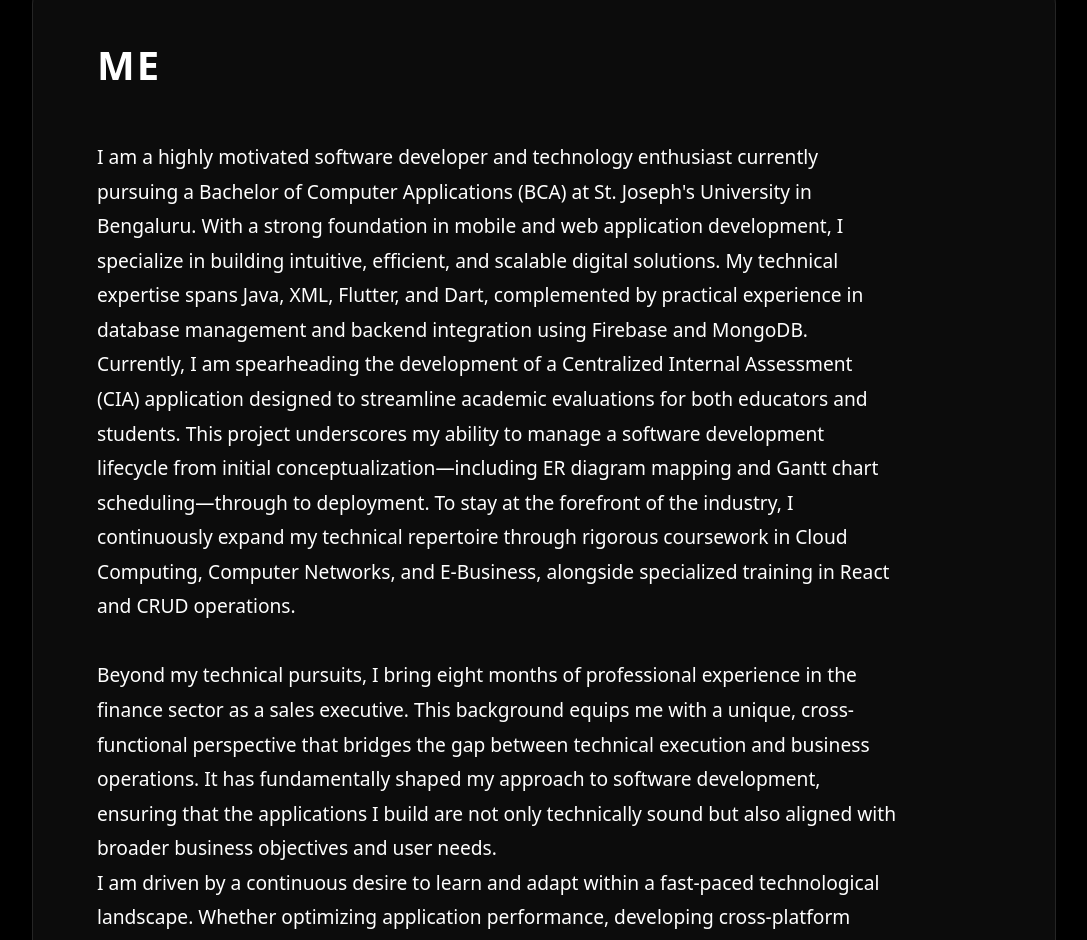
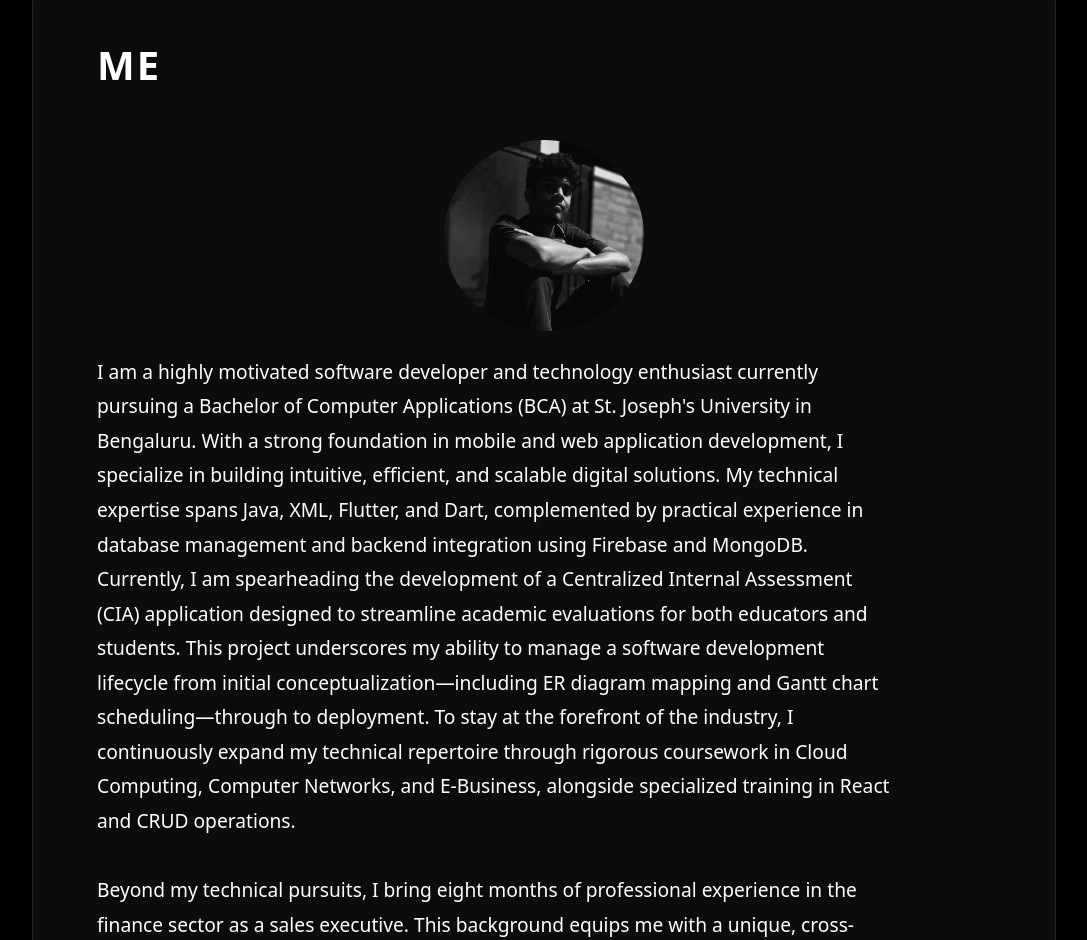
Before and after one commit to SebastianAntic/Portfolio, a React (Vite) app: page / in a window 1280 px wide. Shown: the part 1387-2327 px from the top of the page, without its empty margins (96-1183 px from the left). Built offline with nearby package versions, Linux system fonts and the light colour scheme.

Commit message:
modified:   src/App.css 	modified:   src/App.jsx 	new file:   src/me.jpeg

```diff
--- a/src/App.css
+++ b/src/App.css
@@ -325,3 +325,10 @@
     padding: 1.5rem 0 !important;
   }
 }
+img {
+  filter: saturate(0);
+  transition: filter 0.3s;
+}
+img:hover {
+  filter: saturate(1);
+}
--- a/src/App.jsx
+++ b/src/App.jsx
@@ -275,6 +275,9 @@
         {/* About Section */}
         <section id="about" className="glass-panel">
           <h2 className="section-title" style={{ color: fgColor }}>ME</h2>
+          <center>
+            <img src="src/me.jpeg" alt="Profile Image" width="200px" style={{ borderRadius: '50%' }} />
+          </center>
           <p className="about-text" style={{ color: fgColor, fontSize: '1.2rem', lineHeight: 1.8, marginBottom: '4rem', maxWidth: '800px', fontWeight: 200 }}>
             I am a highly motivated software developer and technology enthusiast currently pursuing a Bachelor of Computer Applications (BCA) at St. Joseph's University in Bengaluru. With a strong foundation in mobile and web application development, I specialize in building intuitive, efficient, and scalable digital solutions. My technical expertise spans Java, XML, Flutter, and Dart, complemented by practical experience in database management and backend integration using Firebase and MongoDB.<br></br>
             Currently, I am spearheading the development of a Centralized Internal Assessment (CIA) application designed to streamline academic evaluations for both educators and students. This project underscores my ability to manage a software development lifecycle from initial conceptualization—including ER diagram mapping and Gantt chart scheduling—through to deployment. To stay at the forefront of the industry, I continuously expand my technical repertoire through rigorous coursework in Cloud Computing, Computer Networks, and E-Business, alongside specialized training in React and CRUD operations.
```
Also changed, not shown: src/me.jpeg (added).
